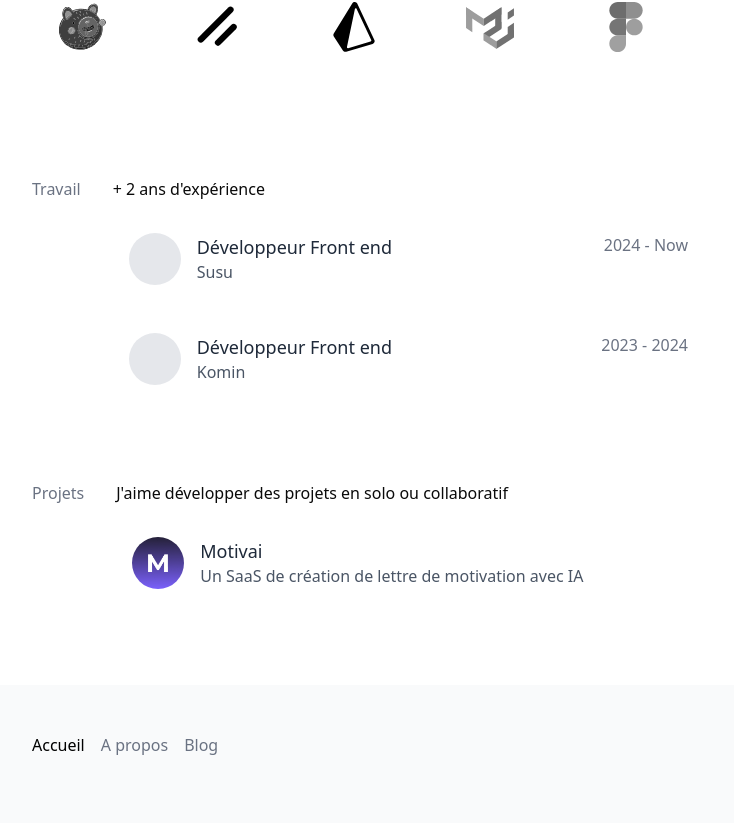
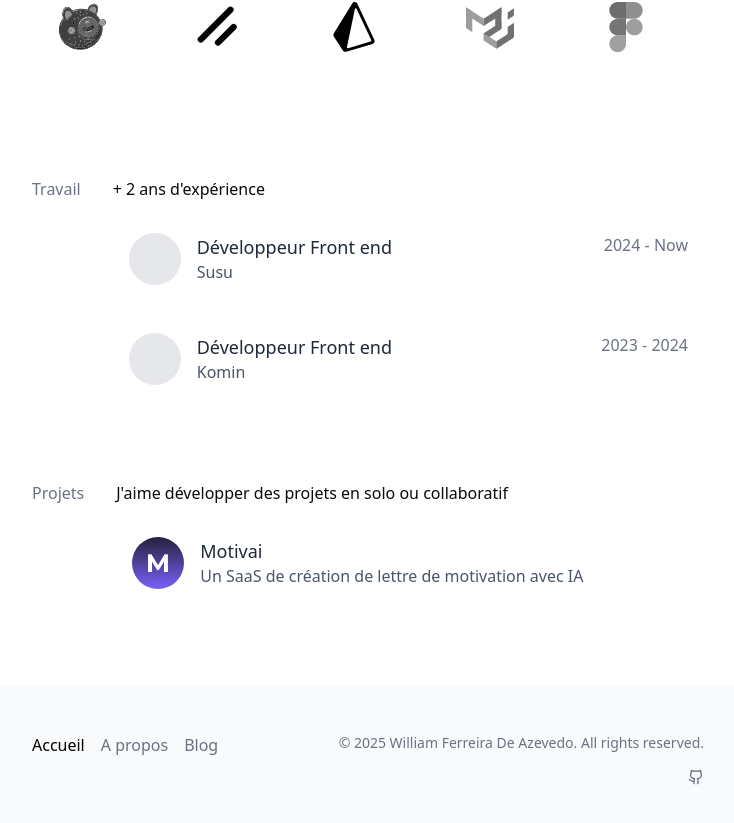
Before and after one commit to WillFDA/williamdeazevedo2025, a Next.js app: page / in a window 1280 px wide. Shown: the part 603-1426 px from the top of the page, without its empty margins (272-1006 px from the left). Built offline with nearby package versions, Linux system fonts and the light colour scheme.

Commit message:
avancement

```diff
--- a/app/globals.css
+++ b/app/globals.css
@@ -1,5 +1,5 @@
 @import 'tailwindcss';
-@import "tw-animate-css";
+@import 'tw-animate-css';
 
 @custom-variant dark (&:is(.dark *));
 
@@ -122,6 +122,24 @@
   --sidebar-ring: oklch(0.556 0 0);
 }
 
+/* Animation de descente */
+
+.animate-fade-in {
+  animation: fade-in 1s var(--animation-delay, 0ms) ease forwards;
+}
+
+@keyframes fade-in {
+  0% {
+    opacity: 0;
+    transform: translateY(-10px);
+  }
+
+  to {
+    opacity: 1;
+    transform: none;
+  }
+}
+
 @layer base {
   * {
     @apply border-border outline-ring/50;
--- a/app/page.tsx
+++ b/app/page.tsx
@@ -15,14 +15,14 @@ export default function Home() {
             alt="Photo de profil"
             width={80}
             height={80}
-            className="rounded-full size-20"
+            className="rounded-full size-20 slide-down"
           />
           <div className="flex flex-col">
-            <h1 className="text-4xl font-bold mb-3">
+            <h1 className="text-4xl font-bold mb-3 slide-down">
               Hello moi c&apos;est William <br />
               Développeur Front end junior
             </h1>
-            <div className="flex gap-2 items-center mb-8">
+            <div className="flex gap-2 items-center mb-8 slide-down">
               <div className="size-4 bg-green-100 rounded-full flex items-center justify-center">
                 <div className="size-1 bg-green-400 rounded-full"></div>
               </div>
@@ -30,7 +30,7 @@ export default function Home() {
                 Actuellement à la recherche d&apos;un CDI
               </span>
             </div>
-            <button className="bg-black hover:bg-black/85 cursor-pointer text-white px-8 py-4 w-full rounded-lg transition-all duration-150 ease-in-out shadow-[0_8px_30px_rgb(0,0,0,0.15)]">
+            <button className="bg-black slide-down hover:bg-black/85 cursor-pointer text-white px-8 py-4 w-full rounded-lg transition-all duration-150 ease-in-out shadow-[0_8px_30px_rgb(0,0,0,0.15)]">
               Voir mon CV
             </button>
           </div>
@@ -40,7 +40,7 @@ export default function Home() {
         <div className="grid grid-cols-5 grid-rows-2 gap-2 mx-auto max-w-2xl w-full flex-wrap justify-center items-center group">
           {skillsIcons.map((icon, index) => (
             <HoverTooltip key={index} item={icon}>
-              <div className="aspect-square col-span-1 row-span-1 size-25 flex items-center justify-center grayscale hover:grayscale-0 transition-all duration-300 group-hover:[&:not(:hover)]:opacity-30">
+              <div className="aspect-square col-span-1 row-span-1 size-25 flex items-center justify-center grayscale hover:grayscale-0 transition-all duration-300 group-hover:[&:not(:hover)]:opacity-30 ">
                 <Image
                   src={icon.src}
                   alt={icon.alt}
@@ -55,12 +55,13 @@ export default function Home() {
       </div>
       <section className="flex max-w-2xl mx-auto mt-20 gap-8 ">
         <h2 className="font-medium mb-auto text-gray-500">Travail</h2>
-        <div className="flex flex-col gap-4 w-full">
+        <div className="flex flex-col gap-4 w-full ">
           <span>+ 2 ans d&apos;expérience</span>
+          <div className="group/work flex flex-col gap-4">
             <Link
               href="https://susu.fr"
               target="_blank"
-            className="flex justify-between p-4 hover:bg-gray-100 transition-all duration-300 ease-in-out rounded-xl"
+              className="flex justify-between p-4 hover:bg-gray-50 transition-all duration-300 ease-in-out rounded-xl group-hover/work:[&:not(:hover)]:opacity-30"
             >
               <div className="flex gap-4 items-center">
                 <div className="size-13 bg-gray-200 rounded-full"></div>
@@ -78,7 +79,7 @@ export default function Home() {
             <Link
               href="https://komin.io"
               target="_blank"
-            className="flex justify-between p-4 hover:bg-gray-100 transition-all duration-300 ease-in-out rounded-xl"
+              className="flex justify-between p-4 hover:bg-gray-50 transition-all duration-300 ease-in-out rounded-xl group-hover/work:[&:not(:hover)]:opacity-30"
             >
               <div className="flex gap-4 items-center">
                 <div className="size-13 bg-gray-200 rounded-full"></div>
@@ -93,6 +94,7 @@ export default function Home() {
               </div>
               <span className="text-gray-500 font-medium">2023 - 2024</span>
             </Link>
+          </div>
         </div>
       </section>
       <section className="flex max-w-2xl mx-auto mt-20 gap-8 ">
--- a/components/footer.tsx
+++ b/components/footer.tsx
@@ -1,12 +1,13 @@
 'use client';
 
 import { useGetIsActive } from '@/lib/utils';
+import { Github } from 'lucide-react';
 import Link from 'next/link';
 
 export default function Footer() {
   return (
     <footer className="bg-gray-50 py-12 h-100 w-full mt-20">
-      <div className="flex items-center justify-between max-w-2xl mx-auto">
+      <div className="flex justify-between max-w-2xl mx-auto">
         <nav>
           <ol className="flex gap-4">
             <li>
@@ -41,6 +42,14 @@ export default function Footer() {
             </li>
           </ol>
         </nav>
+        <div className="flex flex-col gap-4 items-end">
+          <span className="text-sm text-gray-500">
+            © 2025 William Ferreira De Azevedo. All rights reserved.
+          </span>
+          <div>
+            <Github className="size-4 text-gray-500 hover:text-black hover:-translate-y-2 transition-all duration-300 ease-in-out" />
+          </div>
+        </div>
       </div>
     </footer>
   );
```
Lines whose indentation alone changed are shown as unchanged.
